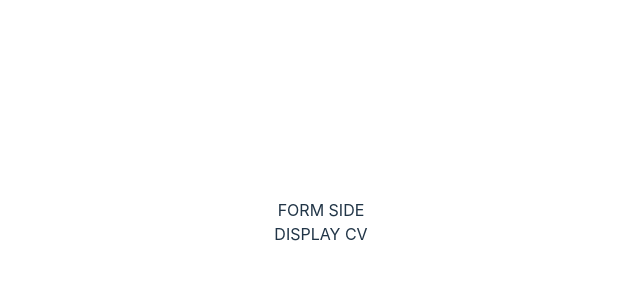
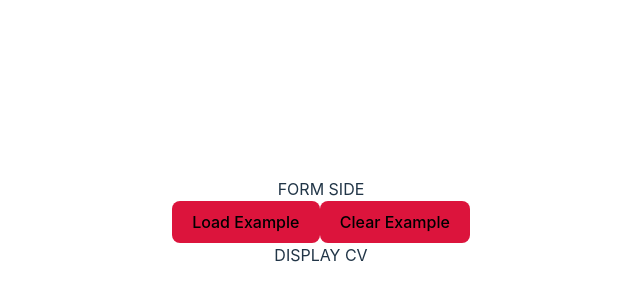
Before and after one commit to JHoldsworth23/cv-maker, a React (Vite) app: page / in a window 1280 px wide. Shown: the part 178-478 px from the top of the page, without its empty margins (319-959 px from the left). Built offline with nearby package versions, Linux system fonts and the light colour scheme.

Commit message:
add example-loader component to load and clear example and style buttons

```diff
--- a/src/App.jsx
+++ b/src/App.jsx
@@ -1,3 +1,4 @@
+import ExampleLoader from './components/example-loader';
 import './styles/App.css'
 
 export default function App() {
@@ -5,7 +6,7 @@ export default function App() {
     <>
       <div>
         FORM SIDE
-        {/* EXAMPLE LOADER */}
+        <ExampleLoader />
         <div>
           {/* FORM FOR EACH SECTION */}
         </div>
--- /dev/null
+++ b/src/components/example-loader.jsx
@@ -0,0 +1,10 @@
+import '../styles/example-loader.css'
+
+export default function ExampleLoader() {
+    return (
+        <div>
+            <button>Load Example</button>
+            <button>Clear Example</button>
+        </div>
+    );
+}
--- /dev/null
+++ b/src/styles/example-loader.css
@@ -0,0 +1,3 @@
+button {
+    background-color: crimson;
+}
```
